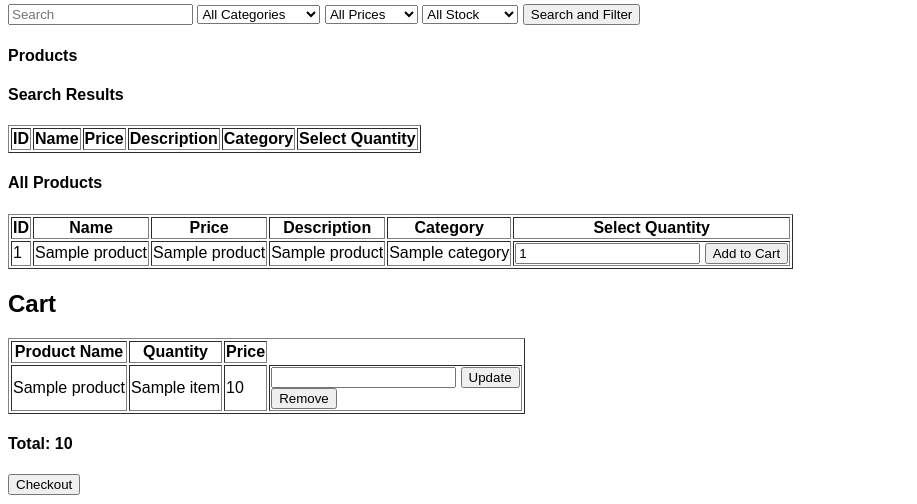
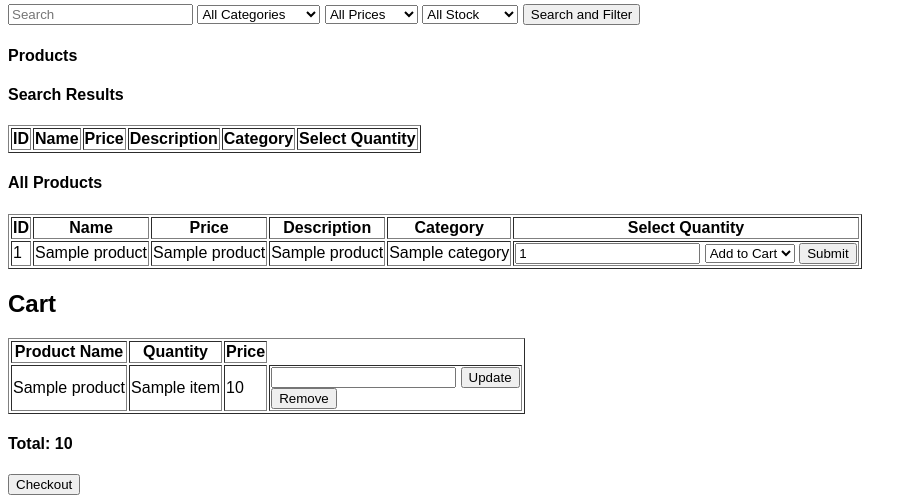
Before and after one commit to SakshxmSingh/Handicrafted_CSE202, a Flask app: template templates/user_dashboard.html in a window 1280 px wide. Shown: the part 205-709 px from the top of the page, without its empty margins (0-917 px from the left). Run offline with Flask 3, Linux system fonts and the light colour scheme; the template is opened without the code that fills it: most values are stand-ins (such as "Sample title", 1, 10 or a date in 2020); lists and menus that the app fills with data are empty.

Commit message:
buy now func

```diff
--- a/app.py
+++ b/app.py
@@ -151,41 +151,60 @@ def add_to_cart(product_ID):
     if 'user' in session:
         quantity = request.form['quantity']
 
-        cursor = mydb.cursor()
-        cursor.execute("SELECT stockquantity FROM product WHERE product_ID=%s", (product_ID,))
-        stock = cursor.fetchone()[0]
-        if int(quantity) > stock:
-            error = 'Quantity exceeds stock limit. Please try again.'
-            return render_template('user_dashboard.html', error=error)
-        cursor.execute("SELECT * FROM cart_items WHERE product_ID=%s AND cart_ID=%s", (product_ID, session['user'][0]))
-        item = cursor.fetchone()
+        action = request.form['action']
+        if action == 'add_to_cart':
+            cursor = mydb.cursor()
+            cursor.execute("SELECT stockquantity FROM product WHERE product_ID=%s", (product_ID,))
+            stock = cursor.fetchone()[0]
+            if int(quantity) > stock:
+                error = 'Quantity exceeds stock limit. Please try again.'
+                return render_template('user_dashboard.html', error=error)
+            cursor.execute("SELECT * FROM cart_items WHERE product_ID=%s AND cart_ID=%s", (product_ID, session['user'][0]))
+            item = cursor.fetchone()
 
-        if item:
-            cursor.execute("SELECT quantity FROM cart_items WHERE product_ID=%s AND cart_ID=%s", (product_ID, session['user'][0]))
-            current_quantity = cursor.fetchone()[0]
-            quantity = int(quantity) + current_quantity
-            update_query = "UPDATE cart_items SET quantity=%s WHERE product_ID=%s AND cart_ID=%s"
-            cursor.execute(update_query, (quantity, product_ID, session['user'][0]))
-        else:
-            insert_query = "INSERT INTO cart_items (product_ID, cart_ID, quantity) VALUES (%s, %s, %s)"
-            cursor.execute(insert_query, (product_ID, session['user'][0], quantity))
+            if item:
+                cursor.execute("SELECT quantity FROM cart_items WHERE product_ID=%s AND cart_ID=%s", (product_ID, session['user'][0]))
+                current_quantity = cursor.fetchone()[0]
+                quantity = int(quantity) + current_quantity
+                update_query = "UPDATE cart_items SET quantity=%s WHERE product_ID=%s AND cart_ID=%s"
+                cursor.execute(update_query, (quantity, product_ID, session['user'][0]))
+            else:
+                insert_query = "INSERT INTO cart_items (product_ID, cart_ID, quantity) VALUES (%s, %s, %s)"
+                cursor.execute(insert_query, (product_ID, session['user'][0], quantity))
 
-        mydb.commit()
-        cursor.execute("SELECT * FROM product")
-        products = cursor.fetchall()
-        cursor.execute("SELECT * FROM category")
-        categories = cursor.fetchall()
-        cursor.execute("SELECT * FROM orders WHERE customer_ID=%s", (session['user'][0],))
-        user_orders = cursor.fetchall()
-        cursor.execute("SELECT * FROM order_items")
-        order_items = cursor.fetchall()
-        cursor.execute("SELECT * FROM cart_items WHERE cart_ID=%s", (session['user'][0],))
-        cart_items = cursor.fetchall()
-        cursor.close()
-        return render_template('user_dashboard.html', products=products, categories=categories,
-                               orders=user_orders, order_items=order_items, cart_items=cart_items,
-                               cart_total=calculate_cart_total(cart_items, products)
-                               )
+            mydb.commit()
+            cursor.execute("SELECT * FROM product")
+            products = cursor.fetchall()
+            cursor.execute("SELECT * FROM category")
+            categories = cursor.fetchall()
+            cursor.execute("SELECT * FROM orders WHERE customer_ID=%s", (session['user'][0],))
+            user_orders = cursor.fetchall()
+            cursor.execute("SELECT * FROM order_items")
+            order_items = cursor.fetchall()
+            cursor.execute("SELECT * FROM cart_items WHERE cart_ID=%s", (session['user'][0],))
+            cart_items = cursor.fetchall()
+            cursor.close()
+            return render_template('user_dashboard.html', products=products, categories=categories,
+                                orders=user_orders, order_items=order_items, cart_items=cart_items,
+                                cart_total=calculate_cart_total(cart_items, products)
+                                )
+
+        elif action == 'buy_now':
+            cursor = mydb.cursor()
+            cursor.execute("SELECT price FROM product WHERE product_ID=%s", (product_ID,))
+            product_price = cursor.fetchone()[0]
+            order_price = product_price * int(quantity)
+            reduce_stock_query = "UPDATE product SET stockquantity = stockquantity - %s WHERE product_ID=%s"
+            cursor.execute(reduce_stock_query, (quantity, product_ID))
+            insert_order_query = "INSERT INTO orders (customer_ID, status) VALUES (%s, 'Processing')"
+            cursor.execute(insert_order_query, (session['user'][0],))
+            order_ID = cursor.lastrowid
+            insert_order_item_query = "INSERT INTO order_items (order_ID, product_ID, quantity, price) VALUES (%s, %s, %s, %s)"
+            cursor.execute(insert_order_item_query, (order_ID, product_ID, quantity, order_price))
+            mydb.commit()
+            cursor.close()
+            return redirect(url_for('user_dashboard'))
+
     else:
         return redirect(url_for('index'))
 
--- a/templates/user_dashboard.html
+++ b/templates/user_dashboard.html
@@ -68,7 +68,11 @@
                 <td>
                     <form action="/user_dashboard/add_to_cart/{{ product[0] }}" method="POST">
                         <input type="number" name="quantity" value="1" min="1">
-                        <button type="submit">Add to Cart</button>
+                        <select name="action">
+                            <option value="add_to_cart">Add to Cart</option>
+                            <option value="buy_now">Buy Now</option>
+                        </select>
+                        <button type="submit">Submit</button>
                     </form>
                 </td>
             </tr>
@@ -97,7 +101,12 @@
                 <td>
                     <form action="/user_dashboard/add_to_cart/{{ product[0] }}" method="POST">
                         <input type="number" name="quantity" value="1" min="1">
-                        <button type="submit">Add to Cart</button>
+                        <!--create a radio button that toggles buy now or add ot cart-->
+                        <select name="action">
+                            <option value="add_to_cart">Add to Cart</option>
+                            <option value="buy_now">Buy Now</option>
+                        </select>
+                        <button type="submit">Submit</button>
                     </form>
                 </td>
             </tr>
```
